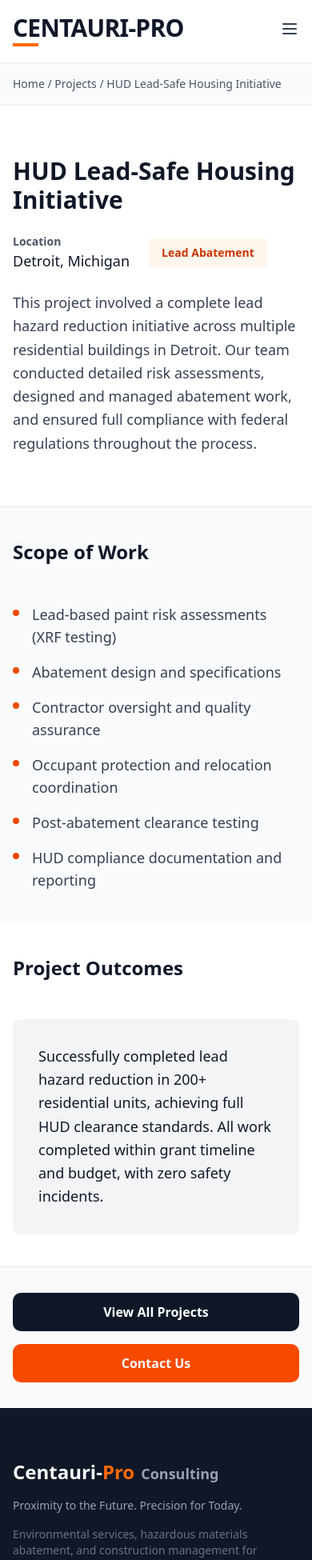
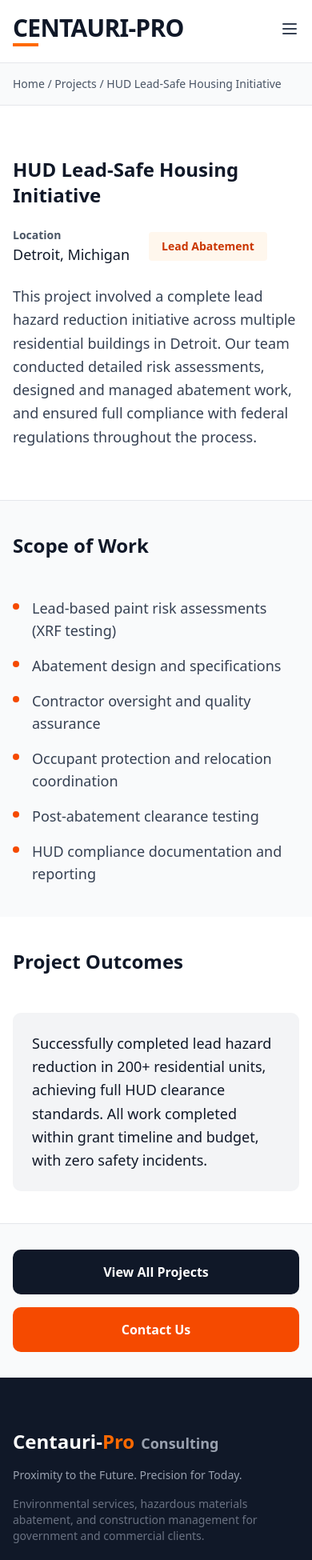
Before and after one commit to nexdyne/Stratra-Dynamics-L.L.C, a React (Vite) app: page /project/1 in a window 390 px wide. Shown: the top 1950 px of the page at 80% size. Built offline with nearby package versions, Linux system fonts and the light colour scheme.

Commit message:
Update ProjectDetailPage.jsx

```diff
--- a/src/pages/ProjectDetailPage.jsx
+++ b/src/pages/ProjectDetailPage.jsx
@@ -62,13 +62,13 @@
       <div className="min-h-screen bg-white">
         <section className="bg-gray-900 text-white py-20 xl:py-24">
           <div className="max-w-6xl xl:max-w-7xl mx-auto px-4 sm:px-6 xl:px-8">
-            <h1 className="text-3xl sm:text-4xl md:text-5xl font-bold mb-4">Project Not Found</h1>
+            <h1 className="text-2xl sm:text-4xl md:text-5xl font-bold mb-4">Project Not Found</h1>
             <p className="text-lg text-gray-300 mb-8">
               The project you are looking for does not exist.
             </p>
             <Link
               to="/projects"
-              className="inline-block bg-orange-600 text-white px-8 py-3 rounded-lg font-semibold hover:bg-orange-700 transition-colors"
+              className="inline-block bg-orange-600 text-white px-6 sm:px-8 py-4 min-h-[52px] rounded-lg font-semibold hover:bg-orange-700 transition-colors"
             >
               Back to Projects
             </Link>
@@ -92,7 +92,7 @@
       {/* Project Header */}
       <section className="bg-white py-16 border-b border-gray-200">
         <div className="max-w-6xl xl:max-w-7xl mx-auto px-4 sm:px-6 xl:px-8">
-          <h1 className="text-3xl sm:text-4xl md:text-5xl font-bold text-gray-900 mb-6">{project.title}</h1>
+          <h1 className="text-2xl sm:text-4xl md:text-5xl font-bold text-gray-900 mb-6">{project.title}</h1>
           <div className="mb-6 flex flex-wrap gap-6 items-center">
             <div>
               <p className="text-sm text-gray-600 font-semibold">Location</p>
@@ -129,7 +129,7 @@
       <section className="bg-white py-10 md:py-16 xl:py-20">
         <div className="max-w-6xl xl:max-w-7xl mx-auto px-4 sm:px-6 xl:px-8">
           <h2 className="text-2xl sm:text-3xl font-bold text-gray-900 mb-12">Project Outcomes</h2>
-          <div className="bg-gray-100 p-8 rounded-lg">
+          <div className="bg-gray-100 p-6 sm:p-8 rounded-lg">
             <p className="text-lg text-gray-900 leading-relaxed">
               {project.outcome}
             </p>
@@ -142,13 +142,13 @@
         <div className="max-w-6xl xl:max-w-7xl mx-auto px-4 sm:px-6 xl:px-8 text-center flex flex-col sm:flex-row justify-center gap-4">
           <Link
             to="/projects"
-            className="inline-block bg-gray-900 text-white px-8 py-3 rounded-lg font-semibold hover:bg-gray-800 transition-colors"
+            className="inline-block bg-gray-900 text-white px-6 sm:px-8 py-4 min-h-[52px] rounded-lg font-semibold hover:bg-gray-800 transition-colors"
           >
             View All Projects
           </Link>
           <Link
             to="/contact"
-            className="inline-block bg-orange-600 text-white px-8 py-3 rounded-lg font-semibold hover:bg-orange-700 transition-colors"
+            className="inline-block bg-orange-600 text-white px-6 sm:px-8 py-4 min-h-[52px] rounded-lg font-semibold hover:bg-orange-700 transition-colors"
           >
             Contact Us
           </Link>
```
